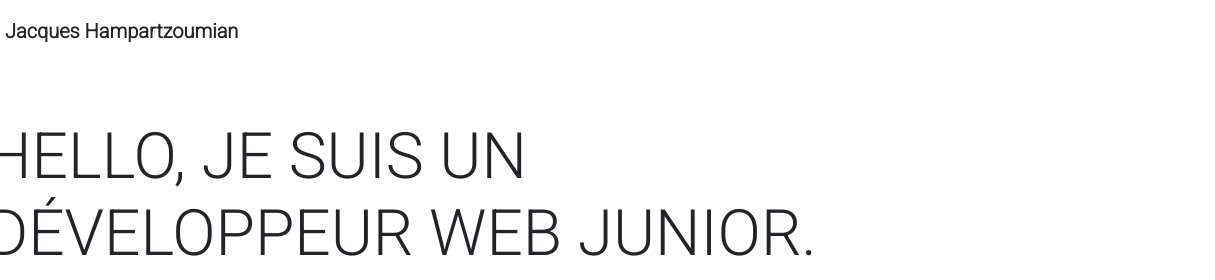
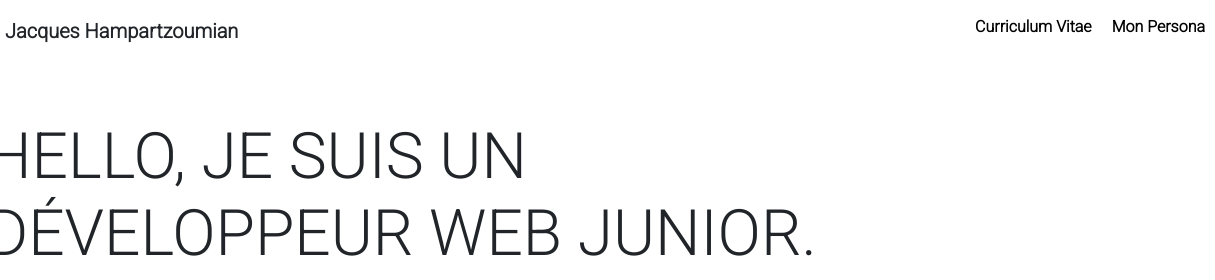
Before and after one commit to ElysiumTM/portfolio, a plain HTML site: page index.html in a window 1280 px wide. Shown: the top 280 px of the page, 65-1280 px from the left. Drawn offline with nearby package versions, Linux system fonts and the light colour scheme.

Commit message:
Modification du css et ajout des liens hypertextes dans la nav

```diff
--- a/index.html
+++ b/index.html
@@ -16,12 +16,11 @@
             <img src="images/Jacques.jpg" alt="profile picture">
             <h1><b>Jacques Hampartzoumian</b></h1>
         </div>
-        <!-- A FINIR -->
-        <!-- Liens vers CV et Persona
+        <!-- Liens vers CV et Persona -->
         <ul>
-            <li><a href="Stage.pdf">Curriculum Vitae</a></li>
-            <li>Mon Persona</li>
-        </ul> -->
+            <li><a href="Stage.pdf" target="_blank">Curriculum Vitae</a></li>
+            <li><a href="Persona_Jacques.pdf" target="_blank">Mon Persona</a></li>
+        </ul>
     </nav>
     <!-- Présentation du profil-->
     <section class="page-content">
--- a/style.css
+++ b/style.css
@@ -35,8 +35,7 @@ nav .profile h1 {
     font-size: 20px;
 }
 
-/* --- A FINIR --- */
-/* nav ul {
+nav ul {
     display: flex;
     list-style-type: none;
     margin-right: 10px;
@@ -52,8 +51,17 @@ nav ul li {
 
 nav ul li:hover {
     border-bottom-color: #000;
+}
+
+a {
+    text-decoration: none;
+    color: #000
+}
+
+a:hover {
     color: #e04700;
-} */
+}
+
 /* --------------------------------------------- */
 
 /* Personnalisation de la présentation du profil */
```
Also changed, not shown: 1 other file.
